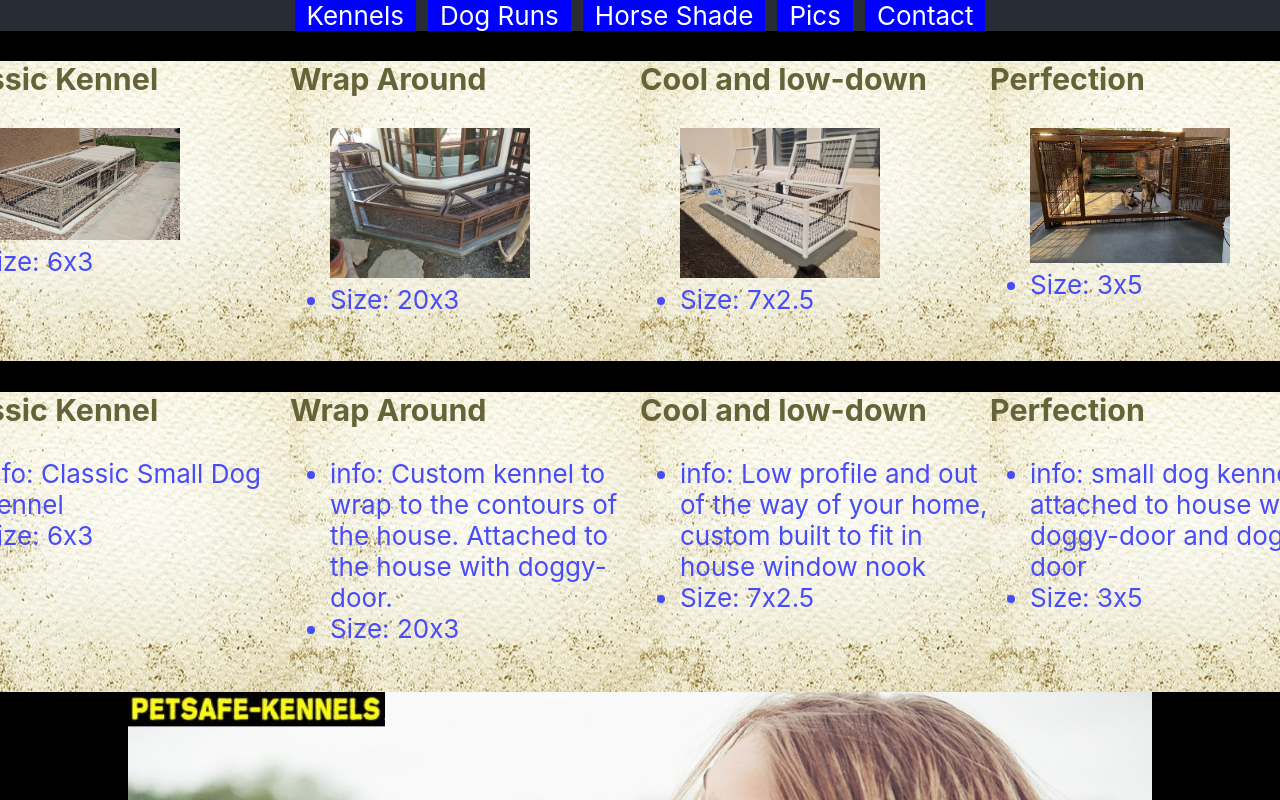
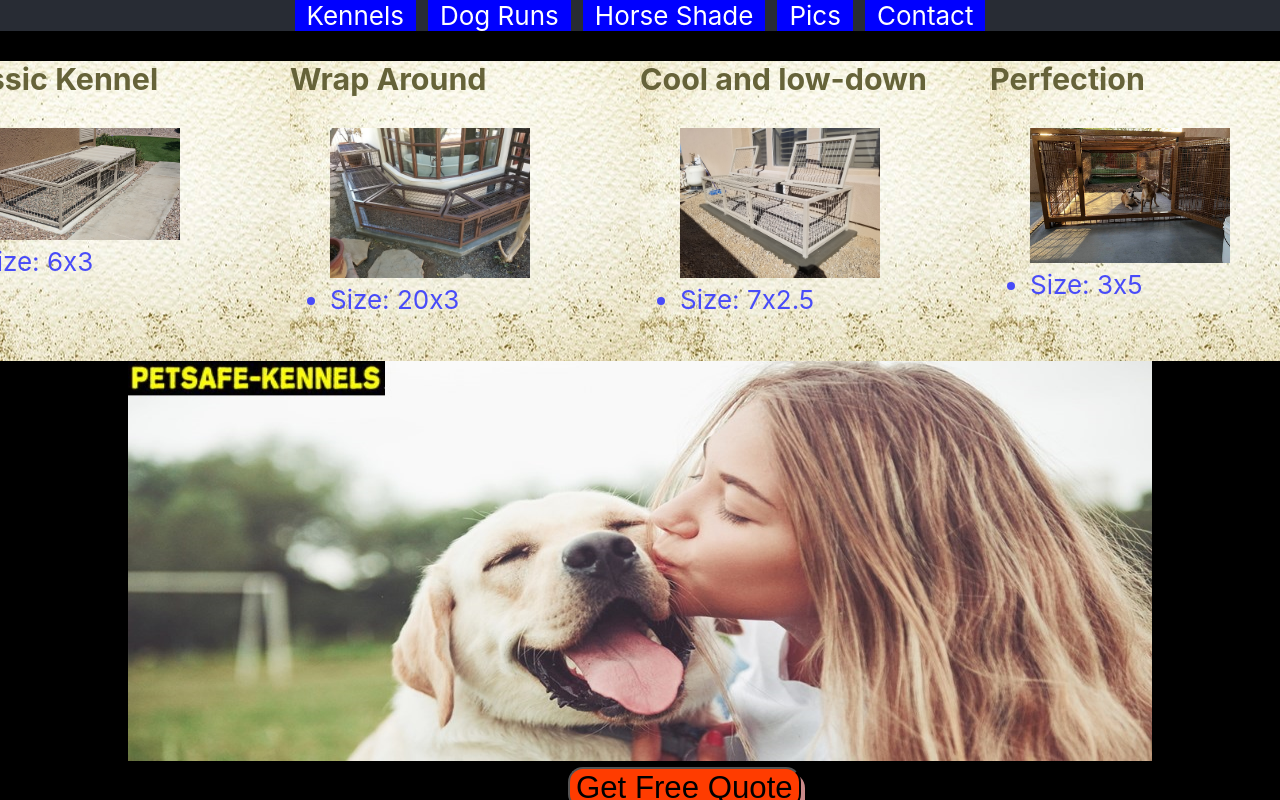
Before and after one commit to rhtaylor/Petsafe-kennels, a React (Create React App) app in the folder React-Front/pet-safe-kennels/: page / in a window 1280 px wide. Shown: the top 800 px of the page. Built offline with nearby package versions, Linux system fonts and the light colour scheme; no server answers.

Commit message:
adds constructor and state to controle of display

```diff
--- a/React-Front/pet-safe-kennels/src/components/All-Dog-Kennels.jsx
+++ b/React-Front/pet-safe-kennels/src/components/All-Dog-Kennels.jsx
@@ -10,10 +10,16 @@ const DOGARRAY = [{ title: 'Klassic Kennel', info: 'Classic Small Dog Kennel', i
 export default class AllDogKennelsPage extends Component{
    constructor(props){
     super(props)
+       this.state = {
+           display: 'show',
+           front: 'show',
+           back: 'none',
+           }
     this.make_kennels = this.make_kennels.bind(this)
-   }
+
+    }
    make_kennels(){
-       return DOGARRAY.map((k,i) => <span><DogKennel kennel={k}/><DogKennelBack kennel={k}/></span>)
+       return DOGARRAY.map((k,i) => <span><DogKennel kennel={k}/><DogKennelBack display={this.state.back} kennel={k}/></span>)
    }
     render(){
         return(<div id="kennel_slide">
--- a/React-Front/pet-safe-kennels/src/components/DogKennelBack.jsx
+++ b/React-Front/pet-safe-kennels/src/components/DogKennelBack.jsx
@@ -1,8 +1,11 @@
 import React, { Component } from 'react'
 export default class DogKennelBack extends Component{
+    constructor(props){
+        super(props)
+    }
     render(){
         return(
-            <div id="kennel_back">
+            <div id="kennel_back" style={{display: this.props.display}}>
                 <div className="parentDog" key={this.props.kennel.title[0]}>
                     <div className="myKennels" key={this.props.kennel[1]}>
                         <h3>{this.props.kennel.title}</h3>
```
Also changed, not shown: 1 other file (tests, documents, lock files or other folders).
